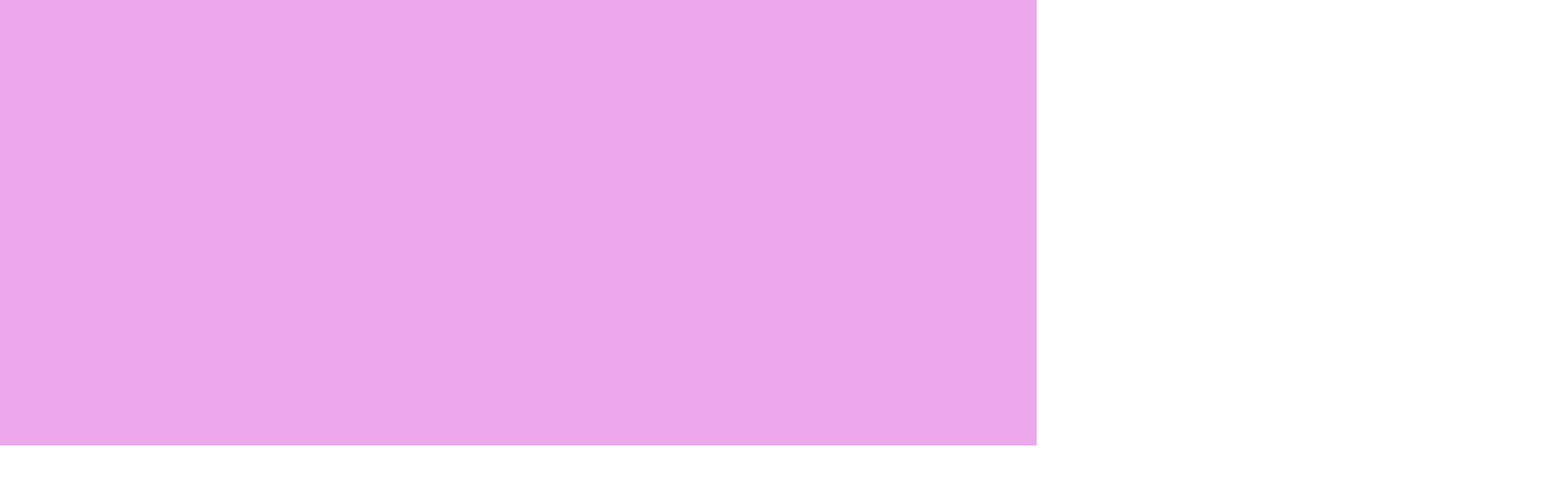
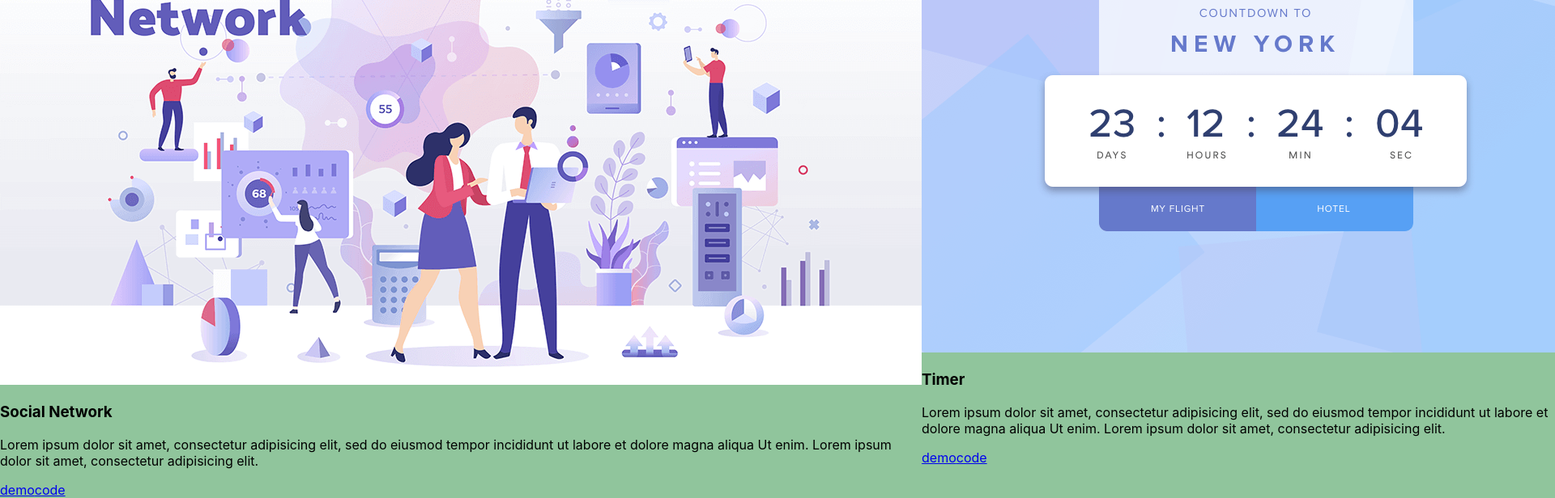
Before and after one commit to pobaranchuk/portfolio-start-project-main, a React app: page / in a window 1280 px wide. Shown: the part 1943-2559 px from the top of the page at 81% size, 1920 px wide, since content can reach past the window. Before the commit the page ends 2494 px from the top, so only its background shows below. Built offline with nearby package versions, Linux system fonts and the light colour scheme.

Commit message:
Next commit

```diff
--- a/src/layout/sections/works/Works.tsx
+++ b/src/layout/sections/works/Works.tsx
@@ -2,6 +2,10 @@ import React from 'react';
 import styled from "styled-components";
 import {SectionTitle} from "../../../components/SectionTitle";
 import {Menu} from "../../../components/menu/Menu";
+import {FlexWrapper} from "../../../components/FlexWrapper";
+import {Work} from "./work/Work";
+import socialImg from ".//../../../assets/images/proj-1.webp"
+import timerlImg from ".//../../../assets/images/proj-2.webp"
 
 const worksItems = ["All", "Landing page", "React", "SPA"]
 export const Works = () => {
@@ -9,6 +13,10 @@ export const Works = () => {
         <StyledWorks>
             <SectionTitle>My Works</SectionTitle>
             <Menu menuItems={worksItems}/>
+            <FlexWrapper>
+                <Work title={"Social Network"} text={"Lorem ipsum dolor sit amet, consectetur adipisicing elit, sed do eiusmod tempor incididunt ut labore et dolore magna aliqua Ut enim. Lorem ipsum dolor sit amet, consectetur adipisicing elit."} src={socialImg}/>
+                <Work title={"Timer"} text={"Lorem ipsum dolor sit amet, consectetur adipisicing elit, sed do eiusmod tempor incididunt ut labore et dolore magna aliqua Ut enim. Lorem ipsum dolor sit amet, consectetur adipisicing elit."} src={timerlImg}/>
+            </FlexWrapper>
         </StyledWorks>
     );
 };
--- /dev/null
+++ b/src/layout/sections/works/work/Work.tsx
@@ -0,0 +1,37 @@
+import React from 'react';
+import styled from "styled-components";
+import {resolveSrv} from "dns";
+
+type WorkPropsType = {
+    title: string
+    text: string
+    src: string
+}
+export const Work = (props : WorkPropsType) => {
+    return (
+        <StyledWork>
+            <Image src={props.src} alt={""}/>
+            <Title>{props.title}</Title>
+            <Text>{props.text}</Text>
+            <Link href={"#"}>demo</Link>
+            <Link href={"#"}>code</Link>
+
+        </StyledWork>
+    );
+};
+
+const StyledWork = styled.div`
+  background-color: #90c59c;
+`
+const Image = styled.img`
+
+`
+const Link = styled.a`
+
+`
+const Title = styled.h3`
+
+    `
+const Text = styled.p`
+
+    `
```
